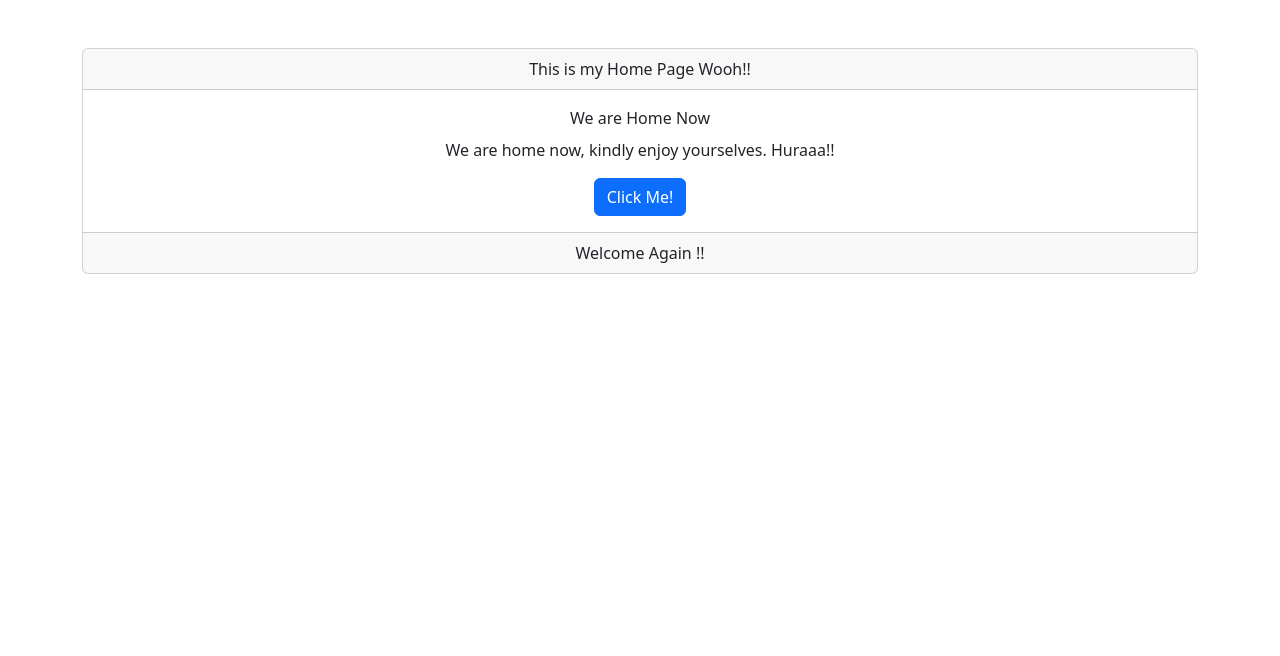
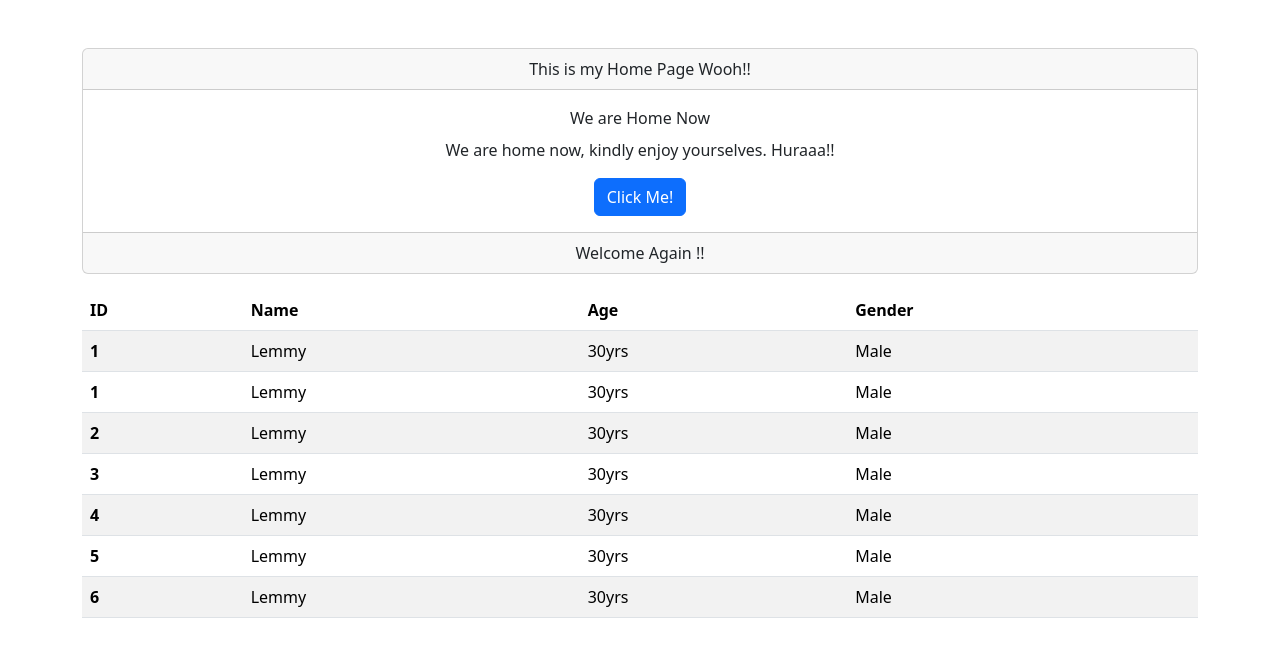
Before and after one commit to WLemmy/myinventory, a plain HTML site: page index.html in a window 1280 px wide. Drawn offline with nearby package versions, Linux system fonts and the light colour scheme.

Commit message:
Add Table

```diff
--- a/index.html
+++ b/index.html
@@ -20,6 +20,60 @@
             </div>
             <div class="card-footer">Welcome Again !!</div>
         </div>
+        <table class="table mt-3 table-striped">
+            <thead>
+                <tr>
+                    <th scope="col">ID</th>
+                    <th scope="col">Name</th>
+                    <th scope="col">Age</th>
+                    <th scope="col">Gender</th>
+                </tr>
+            </thead>
+            <tbody>
+                <tr>
+                    <th scope="row">1</th>
+                    <td>Lemmy</td>
+                    <td>30yrs</td>
+                    <td>Male</td>
+                </tr>
+                <tr>
+                    <th scope="row">1</th>
+                    <td>Lemmy</td>
+                    <td>30yrs</td>
+                    <td>Male</td>
+                </tr>
+                <tr>
+                    <th scope="row">2</th>
+                    <td>Lemmy</td>
+                    <td>30yrs</td>
+                    <td>Male</td>
+                </tr>
+                <tr>
+                    <th scope="row">3</th>
+                    <td>Lemmy</td>
+                    <td>30yrs</td>
+                    <td>Male</td>
+                </tr>
+                <tr>
+                    <th scope="row">4</th>
+                    <td>Lemmy</td>
+                    <td>30yrs</td>
+                    <td>Male</td>
+                </tr>
+                <tr>
+                    <th scope="row">5</th>
+                    <td>Lemmy</td>
+                    <td>30yrs</td>
+                    <td>Male</td>
+                </tr>
+                <tr>
+                    <th scope="row">6</th>
+                    <td>Lemmy</td>
+                    <td>30yrs</td>
+                    <td>Male</td>
+                </tr>
+            </tbody>
+        </table>
     </div>
 </body>
 </html>
```
